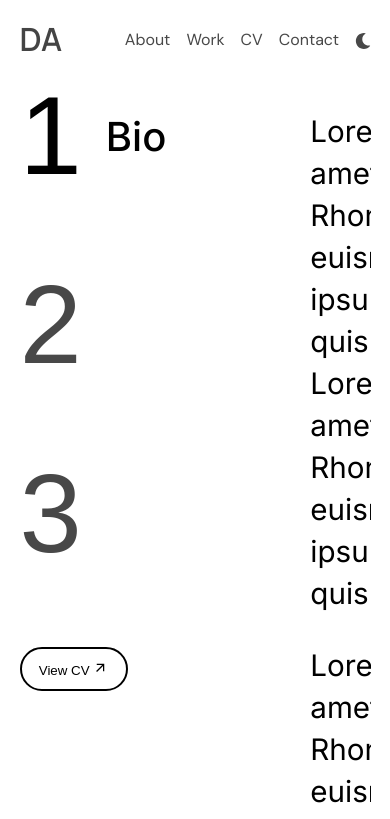
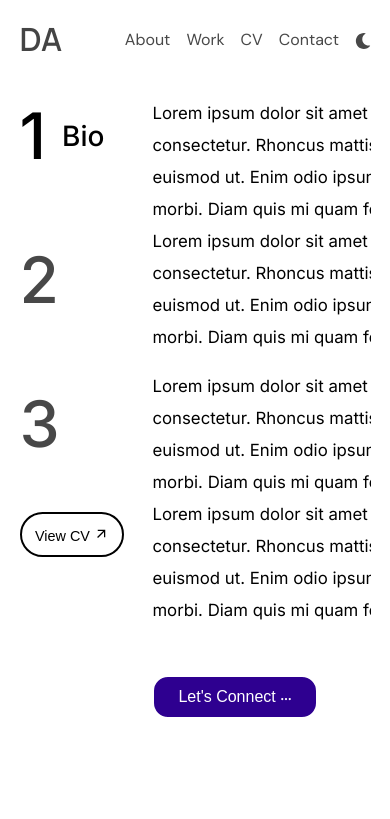
Before and after one commit to olamadeN/dami-portfolio, a React (Create React App) app: page /about in a window 390 px wide. Shown: the top 819 px of the page. Built offline with nearby package versions, Linux system fonts and the light colour scheme.

Commit message:
responsivness about

```diff
--- a/src/index.css
+++ b/src/index.css
@@ -130,7 +130,10 @@ a:hover{
     width: 12px;
     height: 12px;
     margin-bottom: -3px;
-}
+  }
+  .container{
+    overflow: auto;
+  }
 }
 @media only screen and (max-width: 1024px) {
   .container{
--- a/src/pages/about/about.css
+++ b/src/pages/about/about.css
@@ -15,7 +15,7 @@ aside{
     /* border: solid 2px black; */
 }
 article{
-    /* border: solid 2px grey; */
+    width: 46rem;
 }
 .aboutCvBtn{
     width: 60%;
@@ -42,7 +42,7 @@ article{
     color: var(--txt_muted);
 }
 .section .number{
-    font-family: sans-serif;
+    font-family: 'Inter';
     font-size: 7rem;
     font-weight: 500;
     line-height: 112px;
@@ -90,3 +90,47 @@ article{
     display: flex;
     gap:1.5rem;
 }
+
+@media only screen and (max-width: 480px) {
+    .section .number{
+        font-size: 3.2rem;
+    }
+    article{
+        width: 80%;
+    }
+    .aboutTxtPri{
+        word-wrap: normal;
+        width: auto;
+    }
+
+}
+@media only screen and (max-width: 600px) {
+    .section .number{
+        font-size: 4rem;
+    }
+    .about{
+        gap:3rem;
+    }
+    .section{
+        font-size: 1.75rem;
+        gap: 1rem;
+    }
+    .aboutTxtPri{
+        font-size: 1.05rem;
+        line-height: 32px;
+        word-wrap: break-word;
+    }
+    .cvSections{
+        gap:2rem;
+    }
+    .aboutCvBtn{
+        width: 100%;
+        padding: 0.7rem 0.5rem;
+        font-size: 0.9rem;
+    }
+    .bio > button {
+        font-size: 1rem;
+        border: solid 2px #FFFFFF;
+        background: var(--about_btn_bg);
+    }
+}
--- a/src/pages/homepage/homepage.css
+++ b/src/pages/homepage/homepage.css
@@ -84,7 +84,7 @@
 }
 
 /*RESOPNSIVE STYLES*/
-@media only screen and (max-width: 480px) {
+@media only screen and (max-width: 600px) {
     .user{
         flex-direction: column;
         gap: 0.2rem;
```
